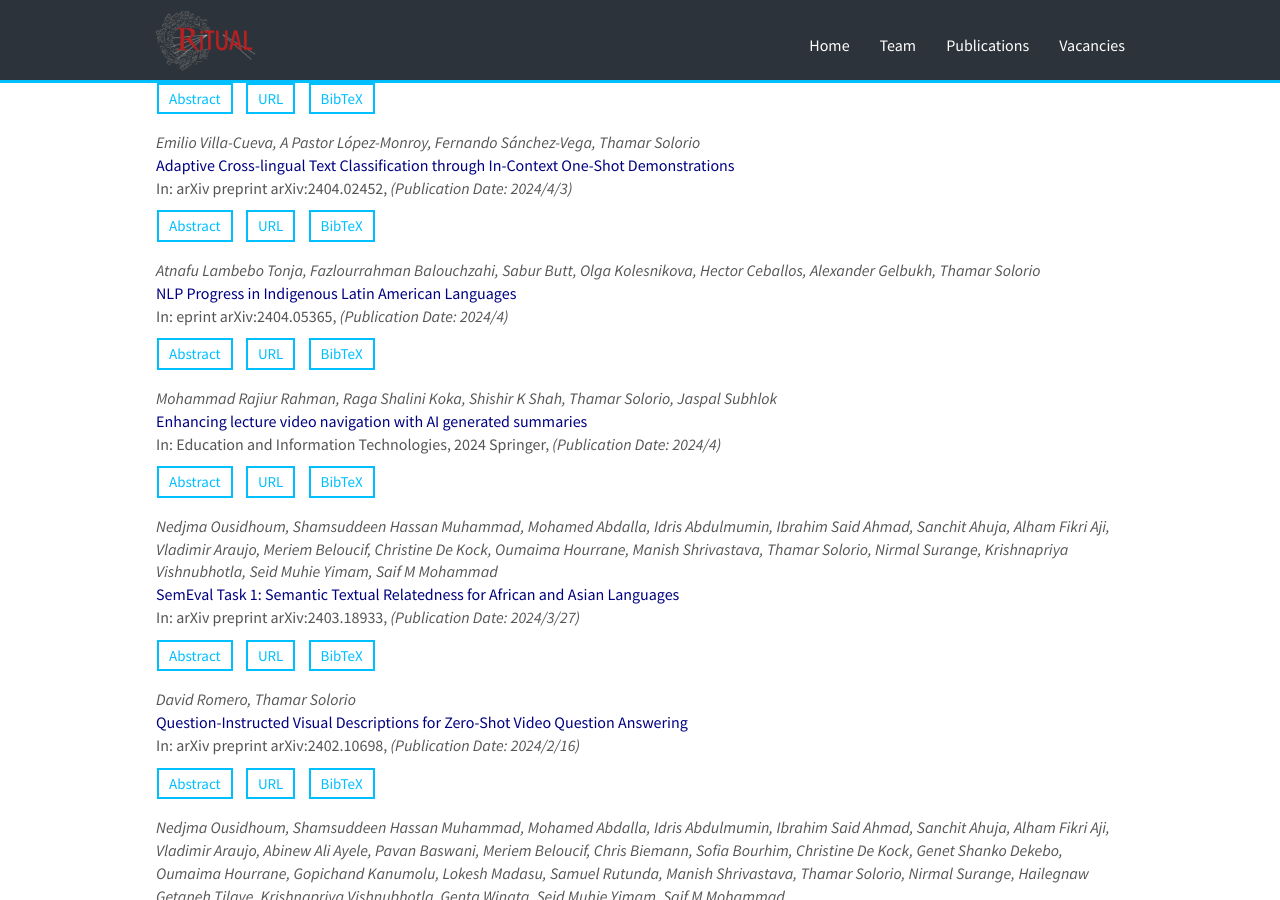
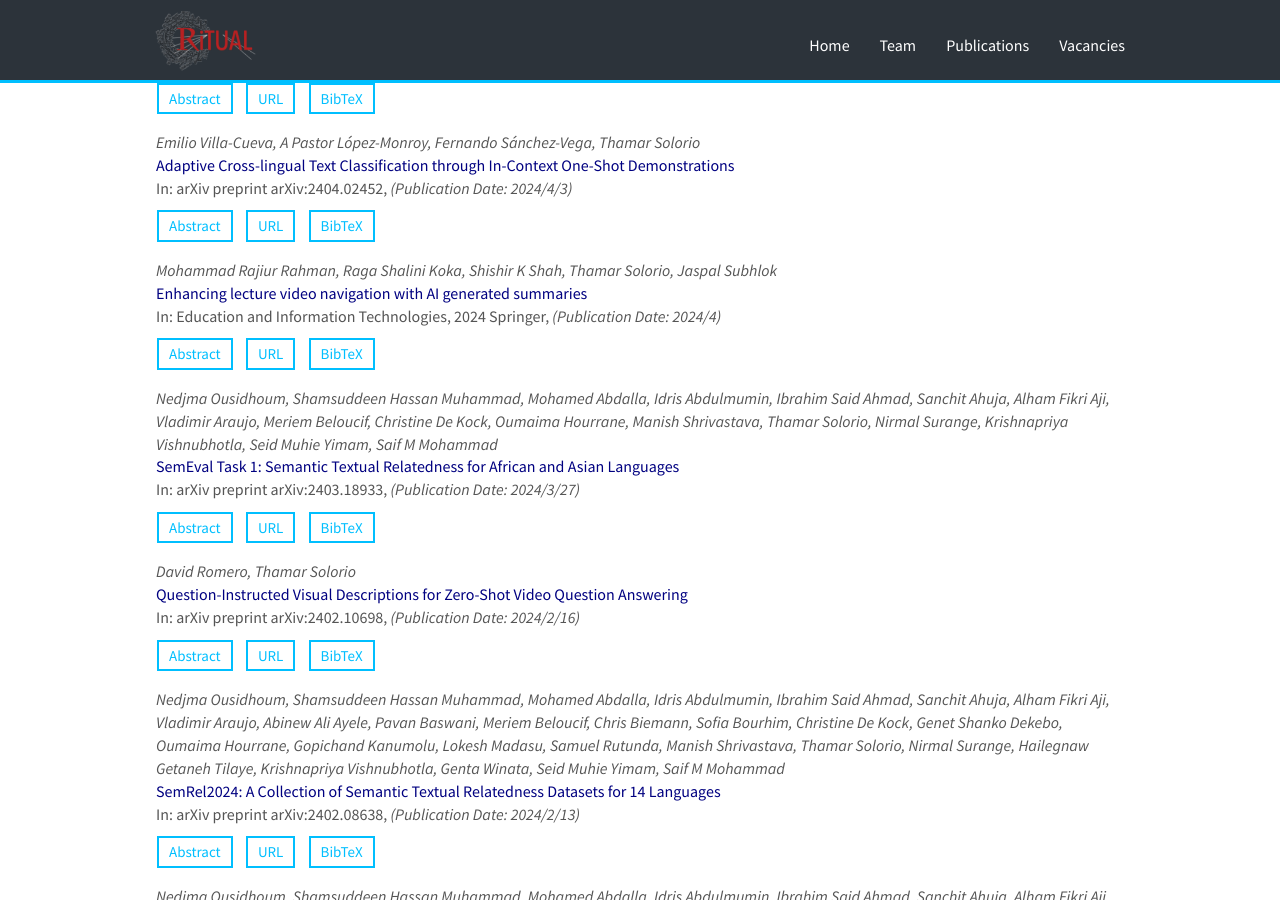
Before and after one commit to RamzaBasharat/MBZUAI, a Jekyll site: the page built from _pages/publications.md, in a window 1280 px wide and 900 px high, scrolled down 1960 px. Built offline with Jekyll 4.4.1, drawn with Linux system fonts in a browser that asks for light colours; nearby versions of some CDN libraries; part of the change alters nothing that is shown.

Commit message:
updated publications

```diff
--- a/_data/publist.yml
+++ b/_data/publist.yml
@@ -159,20 +159,6 @@
       year={2024}
     }
 
-- title: "NLP Progress in Indigenous Latin American Languages"
-  authors: "Atnafu Lambebo Tonja, Fazlourrahman Balouchzahi, Sabur Butt, Olga Kolesnikova, Hector Ceballos, Alexander Gelbukh, Thamar Solorio"
-  date: "2024/4"
-  publisher: "eprint arXiv:2404.05365"
-  abs: "The paper focuses on the marginalization of indigenous language communities in the face of rapid technological advancements. We highlight the cultural richness of these languages and the risk they face of being overlooked in the realm of Natural Language Processing (NLP). We aim to bridge the gap between these communities and researchers, emphasizing the need for inclusive technological advancements that respect indigenous community perspectives. We show the NLP progress of indigenous Latin American languages and the survey that covers the status of indigenous languages in Latin America, their representation in NLP, and the challenges and innovations required for their preservation and development. The paper contributes to the current literature in understanding the need and progress of NLP for indigenous communities of Latin America, specifically low-resource and indigenous communities in general."
-  url: "https://ui.adsabs.harvard.edu/abs/2024arXiv240405365L/abstract"
-  bibtex: |
-    @article{tonja2024nlp,
-      title={NLP Progress in Indigenous Latin American Languages},
-      author={Tonja, Atnafu Lambebo and Balouchzahi, Fazlourrahman and Butt, Sabur and Kolesnikova, Olga and Ceballos, Hector and Gelbukh, Alexander and Solorio, Thamar},
-      journal={arXiv preprint arXiv:2404.05365},
-      year={2024}
-    }
-
 - title: "Enhancing lecture video navigation with AI generated summaries"
   authors: "Mohammad Rajiur Rahman, Raga Shalini Koka, Shishir K Shah, Thamar Solorio, Jaspal Subhlok"
   date: "2024/4"
```
